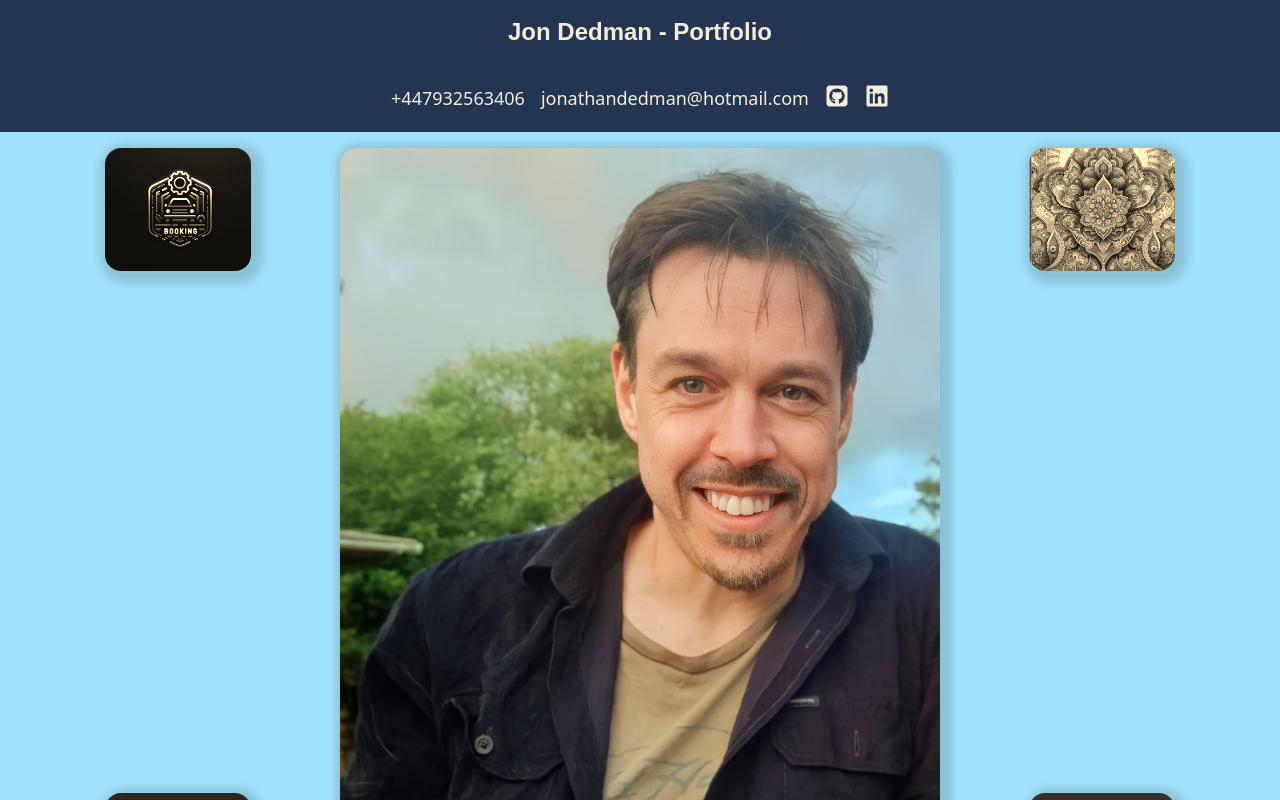
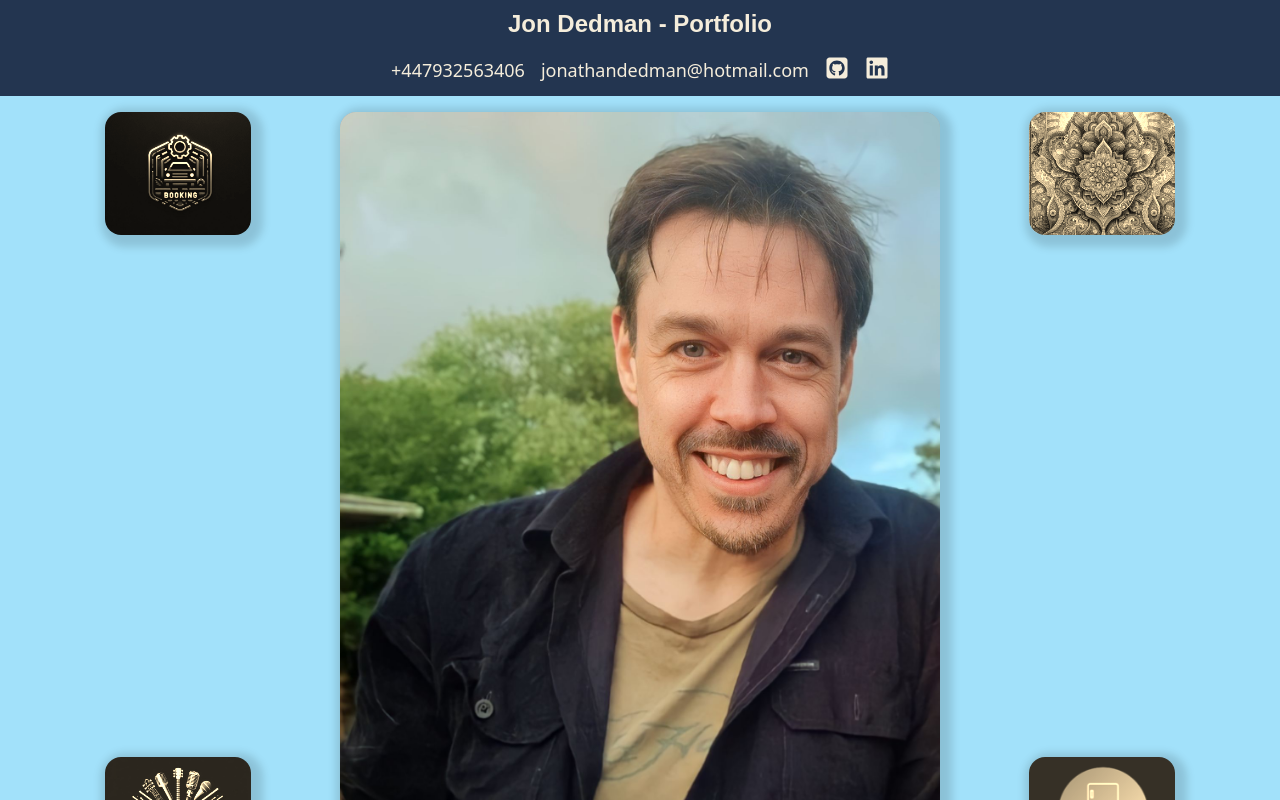
Before and after one commit to jondedman/portfolio, a React (Vite) app: page / in a window 1280 px wide. Shown: the top 800 px of the page. Built offline with nearby package versions, Linux system fonts and the light colour scheme; no server answers.

Commit message:
adjust spacing in navbar

```diff
--- a/src/Navbar.jsx
+++ b/src/Navbar.jsx
@@ -5,7 +5,7 @@ const Navbar = () => {
 
 	return (
 		<div>
-			<div className="flex justify-center items-center bg-shirtBlue h-[8vh] w-full">
+			<div className="flex justify-center items-center bg-shirtBlue h-[6vh] w-full">
 				<button
 					className="p-1 md:hidden bg-background-color rounded-lg absolute left-4"
 					onClick={() => setIsOpen(!isOpen)}
@@ -36,9 +36,9 @@ const Navbar = () => {
 				} md:relative md:translate-x-0 md:w-auto md:h-auto flex-col items-start text-background-color md:text-lg md:justify-around mx-auto p-2 text-xs justify-start absolute top-16 md:top-0`}
 			>
 				<div className="md:flex md:flex-row md:justify-center md:items-start ">
-					<h2 className="my-3 mx-2">+447932563406</h2>
-					<h2 className="my-3 mx-2">jonathandedman@hotmail.com</h2>
-					<h2 className="my-3 mx-2 hover:text-blue-800">
+					<h2 className="mb-1 mx-2">+447932563406</h2>
+					<h2 className="mb-1 mx-2">jonathandedman@hotmail.com</h2>
+					<h2 className="mb-1 mx-2 hover:text-blue-800">
 						<a
 							href="https://github.com/jondedman"
 							target="_blank"
@@ -57,7 +57,7 @@ const Navbar = () => {
 							</svg>
 						</a>
 					</h2>
-					<h2 className=" my-3 mx-2 hover:text-blue-800">
+					<h2 className=" mb-1 mx-2 hover:text-blue-800">
 						<a
 							href="https://linkedin.com/in/jon-dedman"
 							target="_blank"
```
